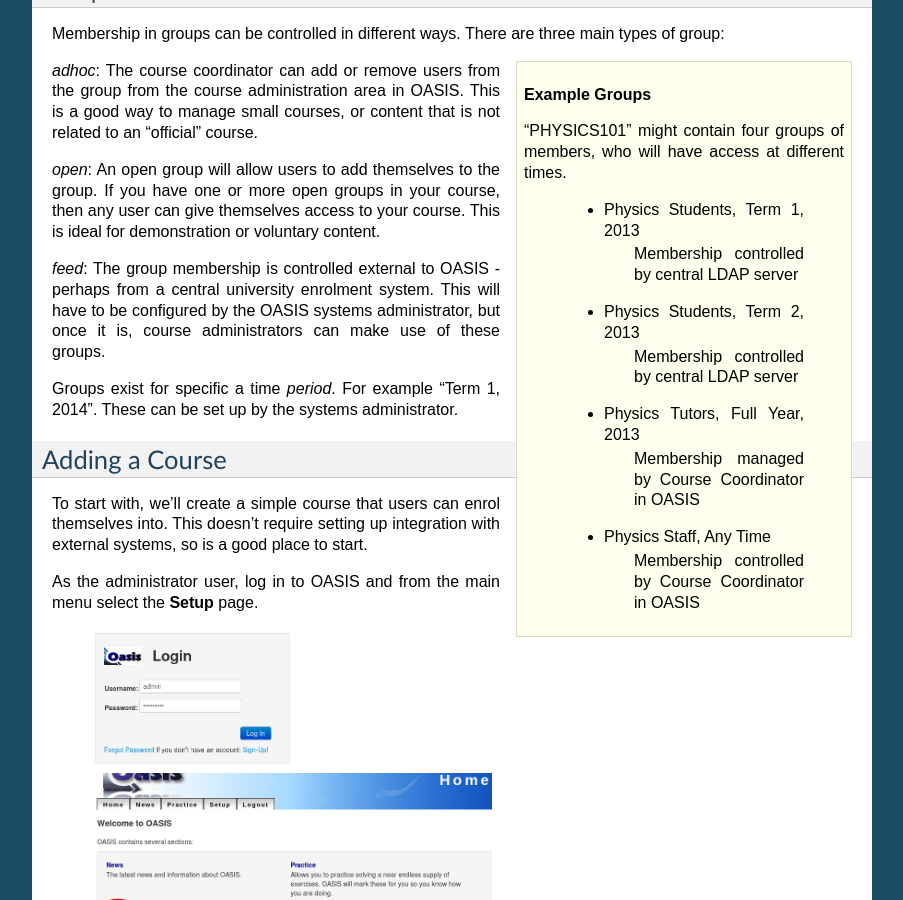
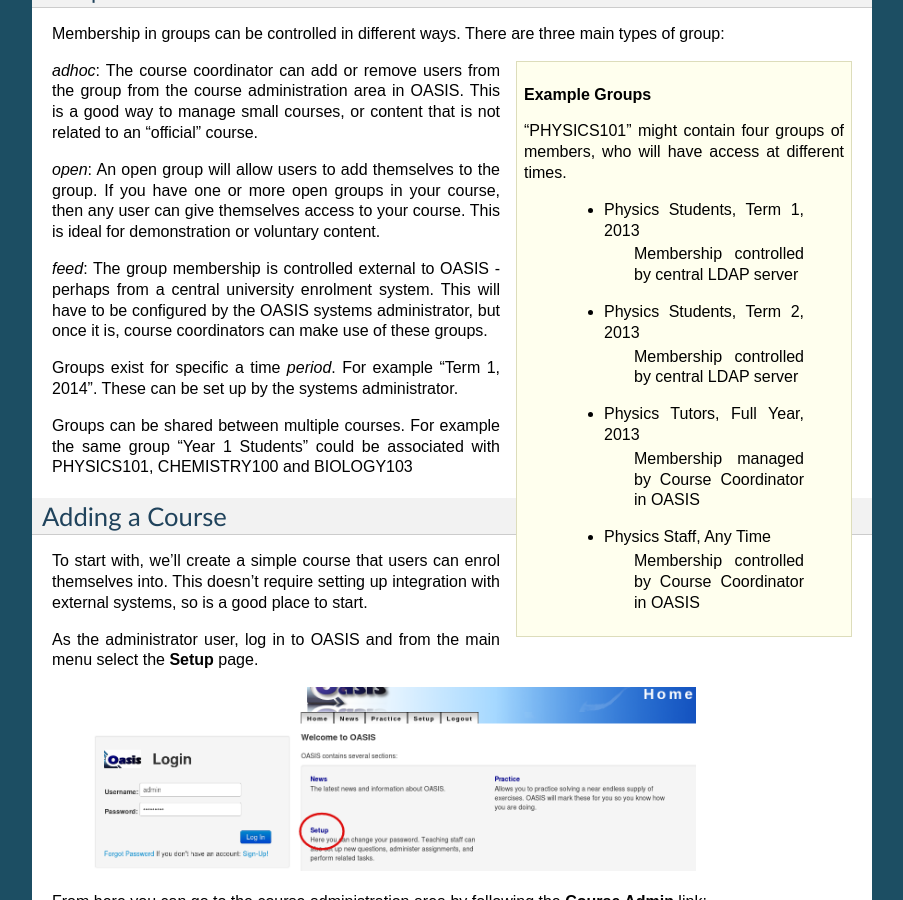
Before and after one commit to colincoghill/oasisqe, a Sphinx documentation site: the page built from source/admin_courses.rst, in a window 1280 px wide and 900 px high, scrolled down 460 px. Shown: the whole window, without its empty margins (198-1101 px from the left). Built offline with Sphinx 7.4.7, drawn with Linux system fonts in a browser that asks for light colours; pages that are not in the unit, such as notebooks, are missing from menus.

Commit message:
Trying to get the right wording for things.

```diff
--- a/source/admin_courses.rst
+++ b/source/admin_courses.rst
@@ -50,12 +50,15 @@ access to your course. This is ideal for demonstration or voluntary content.
 
 *feed*: The group membership is controlled external to OASIS - perhaps from
 a central university enrolment system. This will have to be configured by
-the OASIS systems administrator, but once it is, course administrators can
+the OASIS systems administrator, but once it is, course coordinators can
 make use of these groups.
 
 
 Groups exist for specific a time *period*. For example "Term 1, 2014". These
 can be set up by the systems administrator.
+
+Groups can be shared between multiple courses. For example the same group
+"Year 1 Students" could be associated with PHYSICS101, CHEMISTRY100 and BIOLOGY103
 
 
 
```
